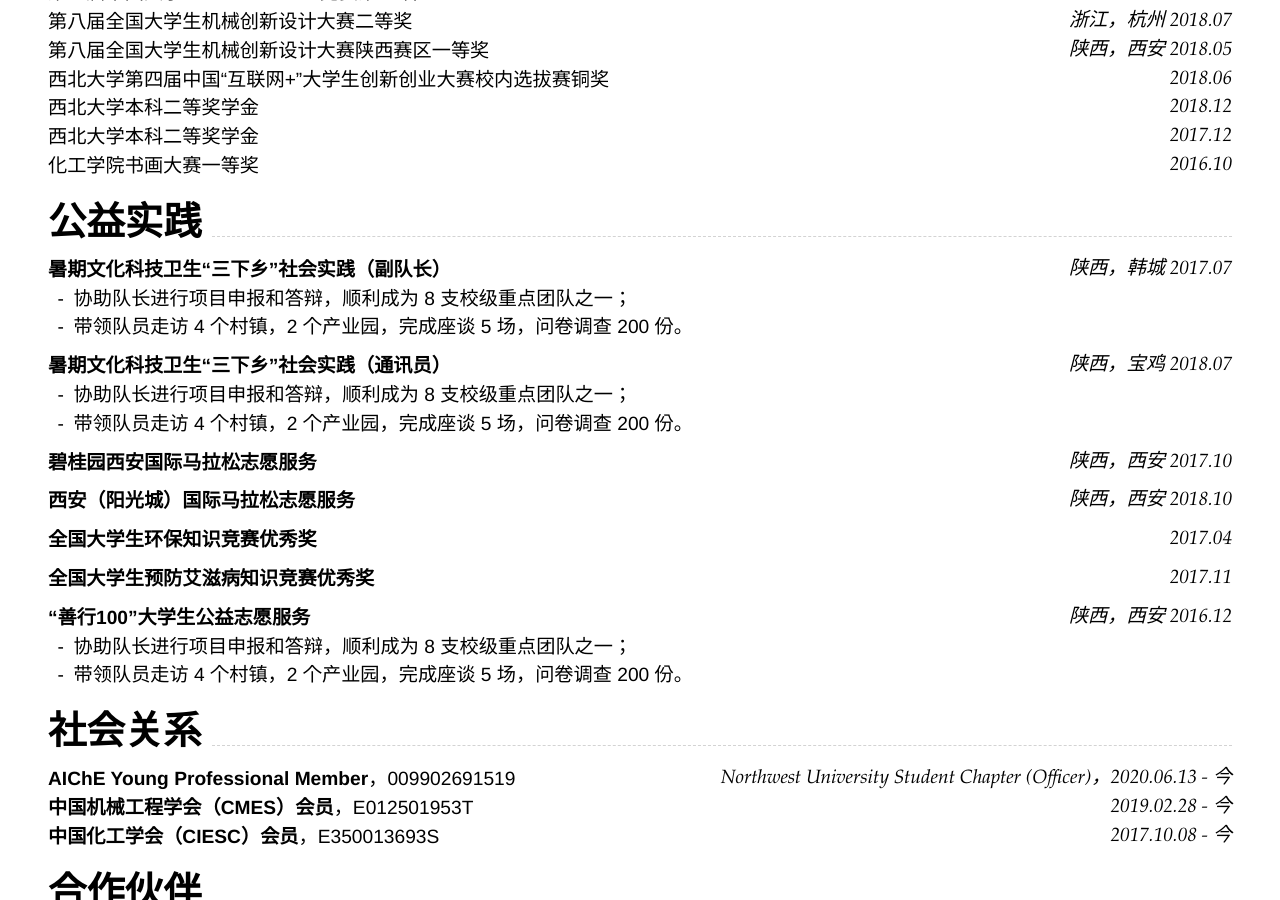
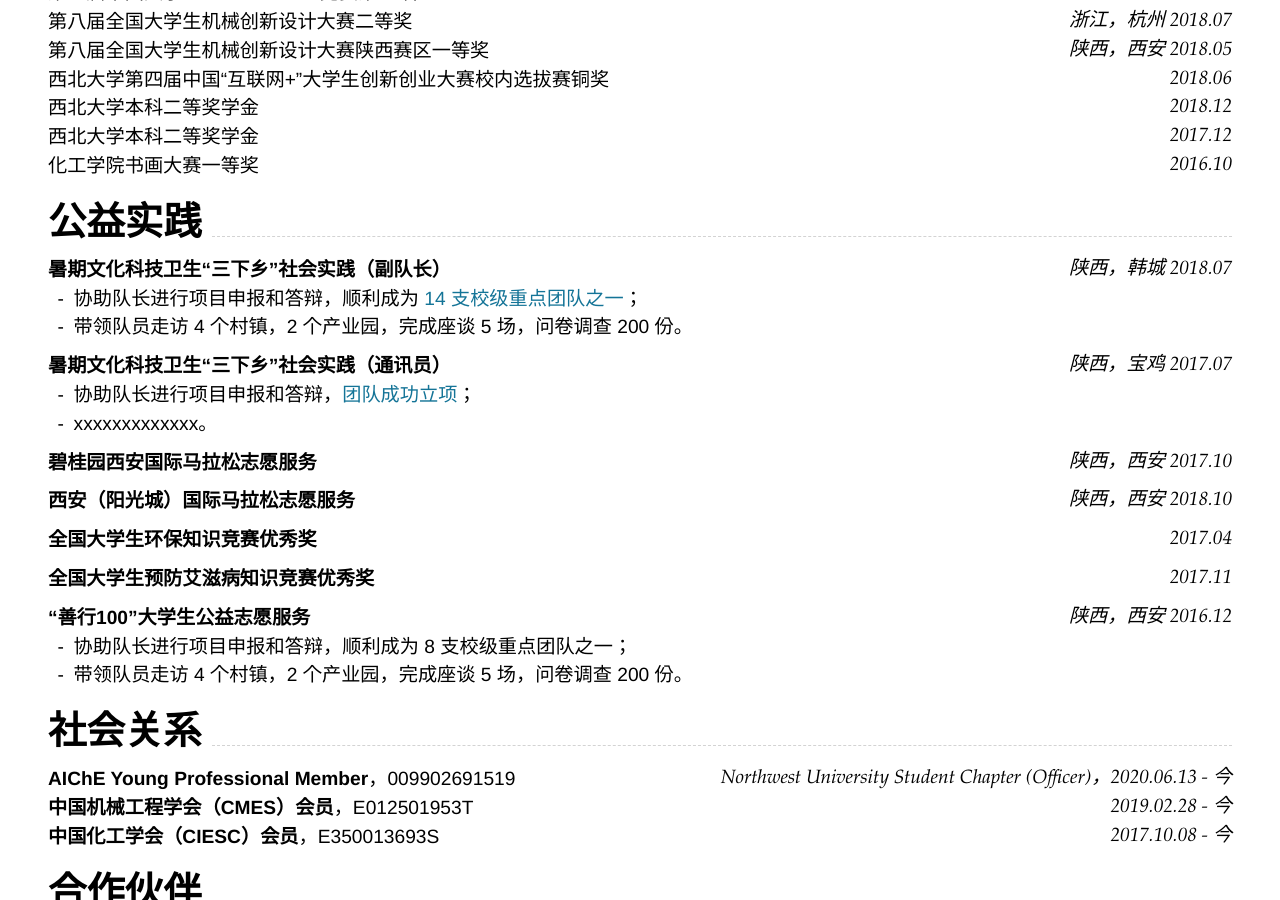
Before and after one commit to nwuzmedoutlook/resume, a Jekyll site: the page built from index.md, in a window 1280 px wide and 900 px high, scrolled down 3583 px. Built offline with Jekyll 4.4.1, drawn with Linux system fonts in a browser that asks for light colours; nearby versions of some CDN libraries.

Commit message:
Update index.md

```diff
--- a/index.md
+++ b/index.md
@@ -176,13 +176,13 @@ Annual Student Conference Chem-E-Car Competition® 9th Place `ORLANDO, FL 2019.1
 
 ## **公益实践**
 
-### **暑期文化科技卫生“三下乡”社会实践（副队长）** `陕西，韩城 2017.07`
-- 协助队长进行项目申报和答辩，顺利成为 8 支校级重点团队之一；
+### **暑期文化科技卫生“三下乡”社会实践（副队长）** `陕西，韩城 2018.07`
+- 协助队长进行项目申报和答辩，顺利成为 [14 支校级重点团队之一](https://tuanwei.nwu.edu.cn/info/1007/2573.htm)；
 - 带领队员走访 4 个村镇，2 个产业园，完成座谈 5 场，问卷调查 200 份。
 
-### **暑期文化科技卫生“三下乡”社会实践（通讯员）** `陕西，宝鸡 2018.07`
-- 协助队长进行项目申报和答辩，顺利成为 8 支校级重点团队之一；
-- 带领队员走访 4 个村镇，2 个产业园，完成座谈 5 场，问卷调查 200 份。
+### **暑期文化科技卫生“三下乡”社会实践（通讯员）** `陕西，宝鸡 2017.07`
+- 协助队长进行项目申报和答辩，[团队成功立项](https://tuanwei.nwu.edu.cn/info/1007/2630.htm)；
+- xxxxxxxxxxxxx。
 
 ### **碧桂园西安国际马拉松志愿服务** `陕西，西安 2017.10`
 
```
